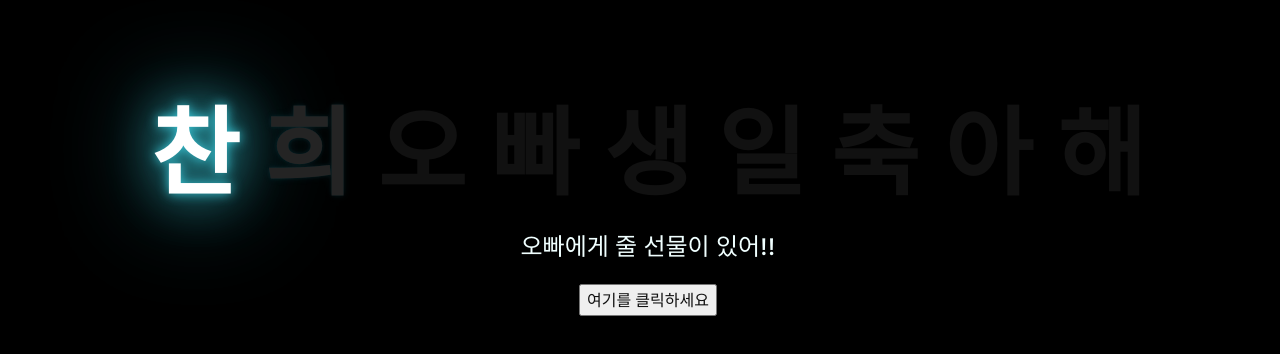
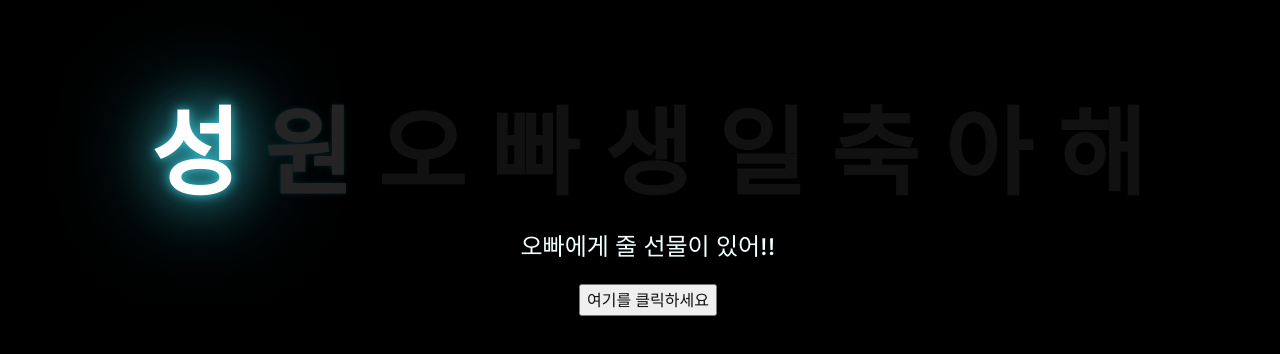
Before and after one commit to selviipn/clickme, a plain HTML site: page index.html in a window 1280 px wide. Shown: the part 212-566 px from the top of the page. Drawn offline with Linux system fonts and the light colour scheme.

Commit message:
Update index.html

```diff
--- a/index.html
+++ b/index.html
@@ -11,8 +11,8 @@
 <body>
     <div class="greetings">
     <!-- silahkan menambah kata sesuai keinginan dengan <span>text...</span -->
-        <span>찬</span>
-        <span>희</span>
+        <span>성</span>
+        <span>원</span>
         <span>오</span>
         <span>빠</span>
         <span>생</span>
```
